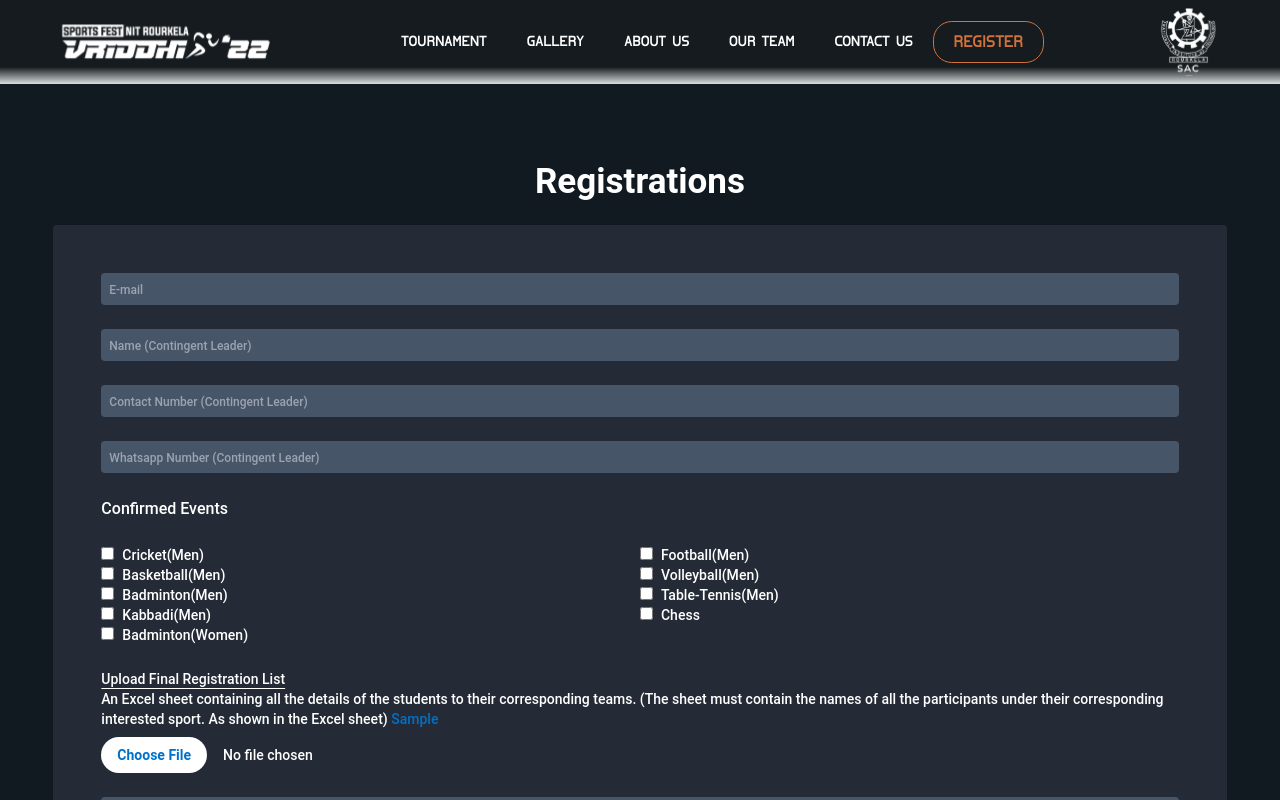
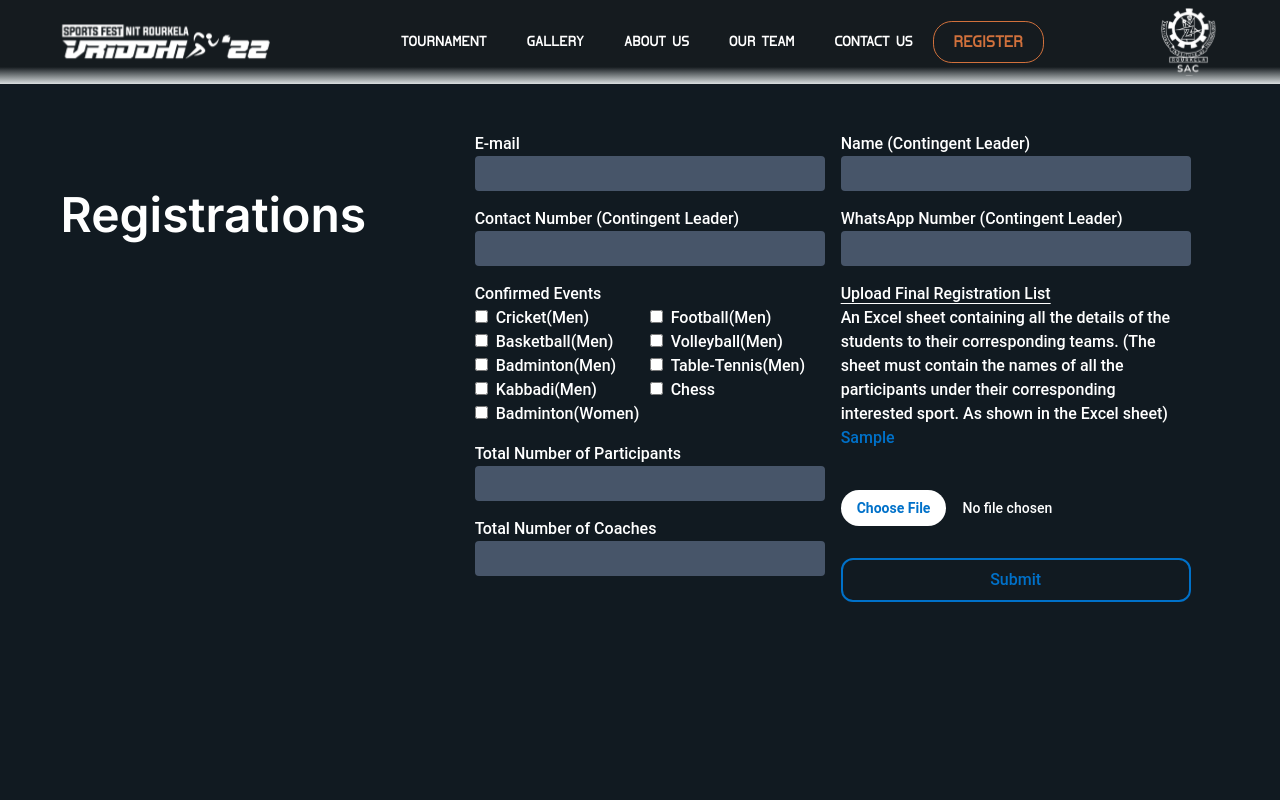
Before and after one commit to Webwiznitr/VRIDDHI, a Next.js app in the folder vriddhi/: page /register in a window 1280 px wide. Shown: the top 800 px of the page. Built offline with nearby package versions, Linux system fonts and the light colour scheme.

Commit message:
Update page.js

```diff
--- a/vriddhi/src/app/register/page.js
+++ b/vriddhi/src/app/register/page.js
@@ -55,8 +55,8 @@ export default function Home() {
       }
     }
 
-  return (<div className=' w-[100%] mdz:h-[100%] h-[100%] bg-[#111A21]'>
-       <div className='mdz:flex grid-flow-col pt-10 gap-10 text-white hidden'>
+  return (<div className=' w-[100%] md:h-[100%] h-[100%] bg-[#111A21]'>
+       <div className='md:flex grid-flow-col pt-10 gap-10 text-white hidden'>
         <div className='h-[100vh] w-4/12'>
         <div className='h-fit justify-center pt-[55px] flex font-[600] text-[48px]'>
                 Registrations
@@ -262,7 +262,7 @@ An Excel sheet containing all the details of the students to their corresponding
         </div>}
        </div>
 
-       <div className='mdz:hidden text-white font-medium' style={{fontFamily:'Roboto, sans-serif'}}>
+       <div className='md:hidden text-white font-medium' style={{fontFamily:'Roboto, sans-serif'}}>
        <div className='pt-[8vh]'>
          </div>
          {success ? <div><div className=' text-[35px] m-2 font-[600] text-center'>Registrations</div>
```
